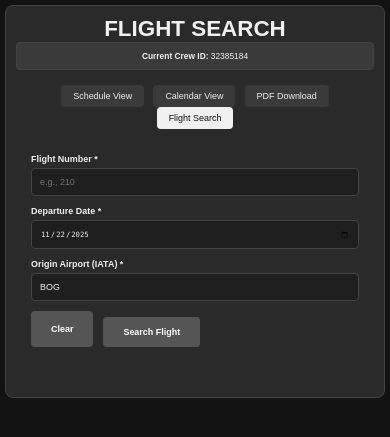
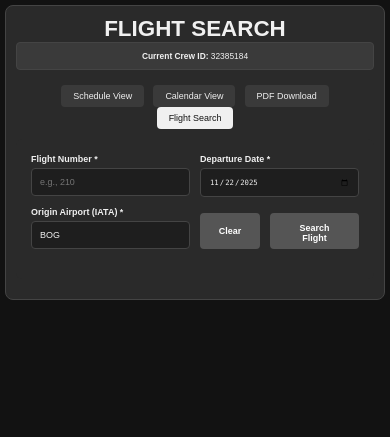
Before and after one commit to sjimenezn/home, a Flask app: page /flight_details in a window 390 px wide. Shown: the top 437 px of the page. Run offline with Flask 3, Linux system fonts and the light colour scheme.

Commit message:
Update flight_details.html

```diff
--- a/templates/flight_details.html
+++ b/templates/flight_details.html
@@ -95,26 +95,6 @@
             background: #2a2a2a;
         }
 
-        .btn {
-            background: #555;
-            color: white;
-            border: none;
-            padding: 10px 20px;
-            border-radius: 4px;
-            font-size: 0.8em;
-            font-weight: 600;
-            cursor: pointer;
-        }
-
-        .btn:hover {
-            background: #666;
-        }
-
-        .btn:disabled {
-            background: #444;
-            cursor: not-allowed;
-        }
-
         .loading {
             text-align: center;
             padding: 10px;
@@ -130,7 +110,7 @@
             border: 1px solid #444;
         }
 
-        /* NEW: 2x2 grid layout */
+        /* Search form layout - simple 2x2 grid */
         .search-form-grid {
             display: grid;
             grid-template-columns: 1fr 1fr;
@@ -149,16 +129,40 @@
             background: #555;
             color: white;
             border: none;
+            padding: 10px;
+            border-radius: 4px;
+            font-size: 0.8em;
+            font-weight: 600;
+            cursor: pointer;
+            height: 36px;
+            width: 60px;
+            flex-shrink: 0;
+        }
+
+        .clear-origin-btn:hover {
+            background: #666;
+        }
+
+        .btn {
+            background: #555;
+            color: white;
+            border: none;
             padding: 10px 20px;
             border-radius: 4px;
             font-size: 0.8em;
             font-weight: 600;
             cursor: pointer;
             height: 36px;
+            flex-grow: 1;
         }
 
-        .clear-origin-btn:hover {
+        .btn:hover {
             background: #666;
+        }
+
+        .btn:disabled {
+            background: #444;
+            cursor: not-allowed;
         }
 
         /* Flight Header */
@@ -444,7 +448,7 @@
 
         /* Previous Flight Styling */
         .previous-flight-number {
-            color: #b0b0b0 !important; /* Light grey */
+            color: #b0b0b0 !important;
             font-size: 1.6em;
         }
 
@@ -455,15 +459,6 @@
 
             .container {
                 padding: 10px;
-            }
-
-            .search-form-grid {
-                grid-template-columns: 1fr;
-                grid-template-rows: auto auto auto auto;
-            }
-
-            .search-buttons {
-                justify-content: flex-start;
             }
 
             .flight-number-line {
@@ -617,7 +612,6 @@
             }
         });
 
-        // ... rest of the JavaScript remains the same ...
         async function loadCrewMembers() {
             if (!currentFlightData) return;
 
```
